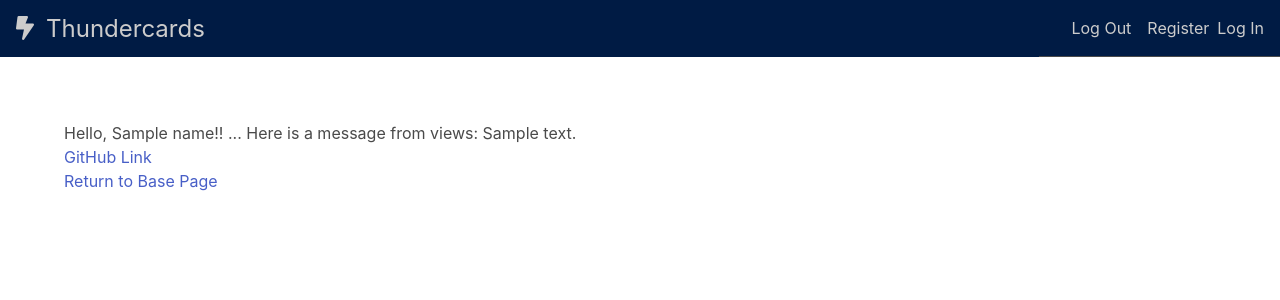
After one commit to Momentum-Team-11/django-duplex-thunderclan, a Django app: template templates/list_cards.html in a window 1280 px wide. The commit adds this page. Shown: the top 300 px of the page. Run offline with Django 4.2, Linux system fonts and the light colour scheme; the template is opened without the code that fills it: most values are stand-ins (such as "Sample title", 1, 10 or a date in 2020); some libraries are stand-ins or nearby versions.

Commit message:
Added a template for list_cards and modified base.html

```diff
--- a/templates/base.html
+++ b/templates/base.html
@@ -17,7 +17,7 @@
 <body class="sans-serif">
     <header class="header bg-navy b--white-10 flex items-center justify-between">
         <a href={% url "home" %} class="f3 lh-title  moon-gray items-center no-underline">
-            <h1 class="f3 lh-title moon-gray items-center"><i class="fa-solid fa-bolt-lightning moon-gray ph2"></i>Thundercards</h1>
+            <h1 class="f3 lh-title moon-gray items-center ml2"><i class="fa-solid fa-bolt-lightning moon-gray ph2 mr1"></i>Thundercards</h1>
         </a>
         <nav class="flex bb">
             <div class="flex-grow pa3 flex items-center">
--- /dev/null
+++ b/templates/list_cards.html
@@ -0,0 +1,9 @@
+{% extends 'base.html' %}
+
+{% block content %}
+<h1>
+    Hello, {{ name }}!! ... Here is a message from views: {{ message }}
+</h1>
+<a href="http://www.github.com">GitHub Link</a>
+<div><a href= {% url 'base' %} >Return to Base Page</a></div>
+{% endblock %}
```
